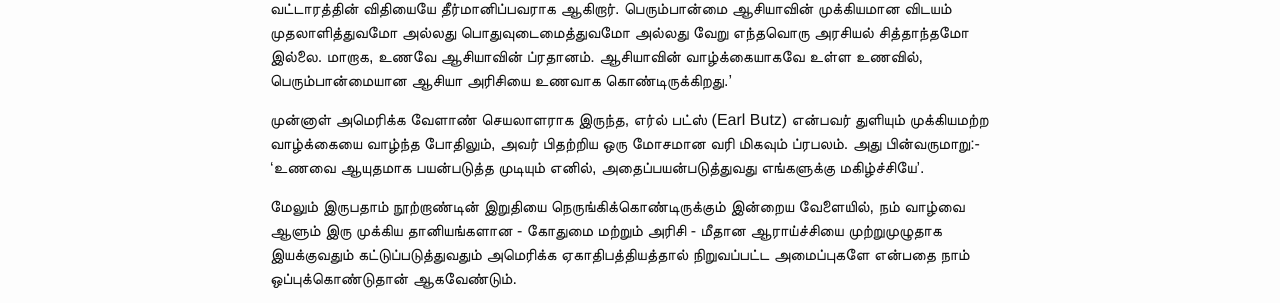
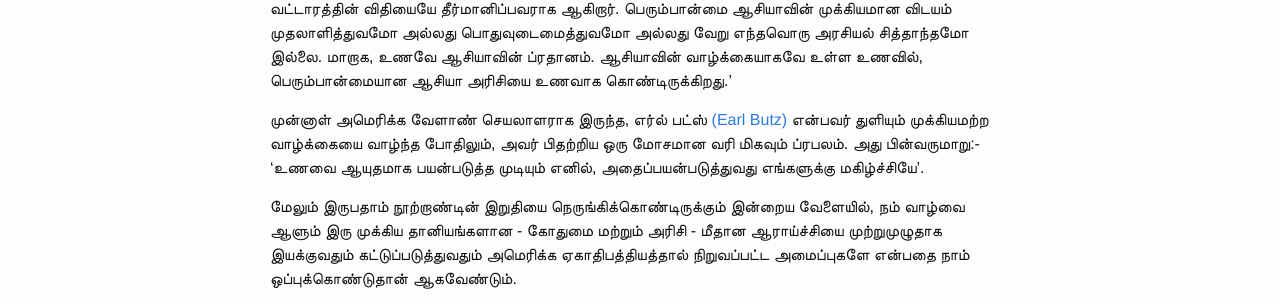
Before and after one commit to rajbharath/rajbharath.github.io, a Jekyll site: the page built from _posts/2022-06-11- cirandha marabanu thiruttu.markdown, in a window 1280 px wide. Shown: the part 887-1190 px from the top of the page. Built offline with Jekyll 4.4.1, drawn with Linux system fonts in a browser that asks for light colours; comment, search, counter and statistics services are not loaded; part of the change alters nothing that is shown.

```diff
--- a/_posts/2022-06-11- cirandha marabanu thiruttu.markdown
+++ b/_posts/2022-06-11- cirandha marabanu thiruttu.markdown
@@ -21,7 +21,7 @@ comments: true
 அமெரிக்காவினர் அரிதாக அரிசி உண்ணும் நாட்டினராக இருந்த போதிலும், அரிசி மீதான கட்டுப்பாட்டிற்கும் மற்றும் நேரடியாக அரிசி ஆராய்ச்சியில் ஈடுபடவும் அமெரிக்காவின் பெரும் முயற்சியின் ஒரு அங்கமாக 1960-இல் உலகளாவிய அரிசி ஆராய்ச்சி நிறுவனம் (International Rice Research Institute - IRRI) அமைக்கப்பட்டது. ஒருமுறை ஒரு பிரபலமான தாவர உற்பத்தியாளர் அரிசியைப் பற்றி கூறியது பின்வருமாறு:-
 'எவர் ஒருவர் அரிசி விநியோகத்தை தன் கட்டுப்பாட்டில் வைத்துள்ளாரோ அவர் ஒட்டுமொத்த ஆசிய வட்டாரத்தின் விதியையே தீர்மானிப்பவராக ஆகிறார். பெரும்பான்மை ஆசியாவின் முக்கியமான விடயம் முதலாளித்துவமோ அல்லது பொதுவுடைமைத்துவமோ அல்லது வேறு எந்தவொரு அரசியல் சித்தாந்தமோ இல்லை. மாறாக, உணவே ஆசியாவின் ப்ரதானம். ஆசியாவின் வாழ்க்கையாகவே உள்ள உணவில், பெரும்பான்மையான ஆசியா அரிசியை உணவாக கொண்டிருக்கிறது.'
 
-முன்னாள் அமெரிக்க வேளாண் செயலாளராக இருந்த, எர்ல் பட்ஸ் (Earl Butz) என்பவர் துளியும் முக்கியமற்ற வாழ்க்கையை வாழ்ந்த போதிலும், அவர் பிதற்றிய ஒரு மோசமான வரி மிகவும் ப்ரபலம். அது பின்வருமாறு:-
+முன்னாள் அமெரிக்க வேளாண் செயலாளராக இருந்த, எர்ல் பட்ஸ் [(Earl Butz)](https://en.wikipedia.org/wiki/Earl_Butz) என்பவர் துளியும் முக்கியமற்ற வாழ்க்கையை வாழ்ந்த போதிலும், அவர் பிதற்றிய ஒரு மோசமான வரி மிகவும் ப்ரபலம். அது பின்வருமாறு:-
 'உணவை ஆயுதமாக பயன்படுத்த முடியும் எனில், அதைப்பயன்படுத்துவது எங்களுக்கு மகிழ்ச்சியே'.
 
 மேலும் இருபதாம் நூற்றாண்டின் இறுதியை நெருங்கிக்கொண்டிருக்கும் இன்றைய வேளையில், நம் வாழ்வை ஆளும் இரு முக்கிய தானியங்களான - கோதுமை மற்றும் அரிசி - மீதான ஆராய்ச்சியை முற்றுமுழுதாக இயக்குவதும் கட்டுப்படுத்துவதும் அமெரிக்க ஏகாதிபத்தியத்தால் நிறுவப்பட்ட அமைப்புகளே என்பதை நாம் ஒப்புக்கொண்டுதான் ஆகவேண்டும்.
```
